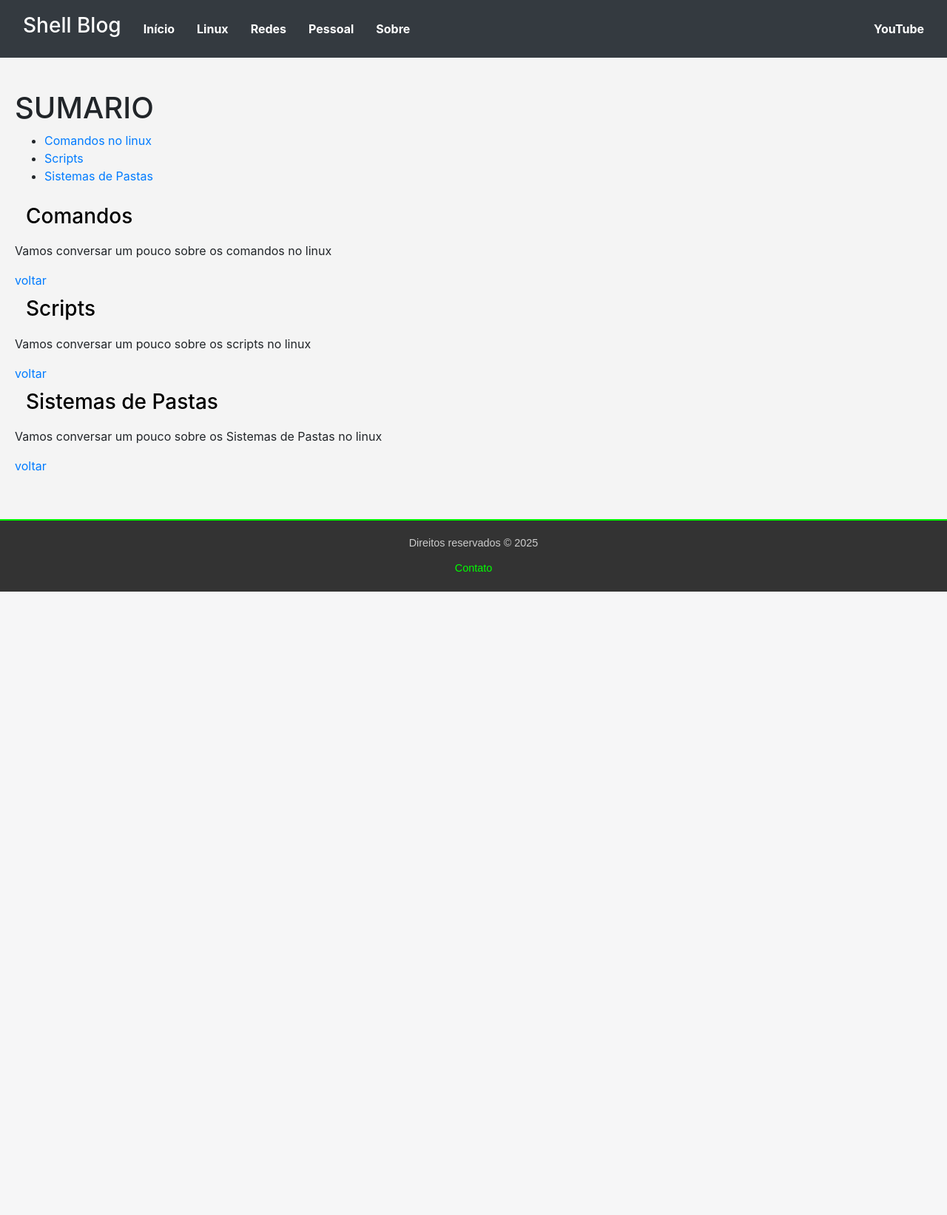
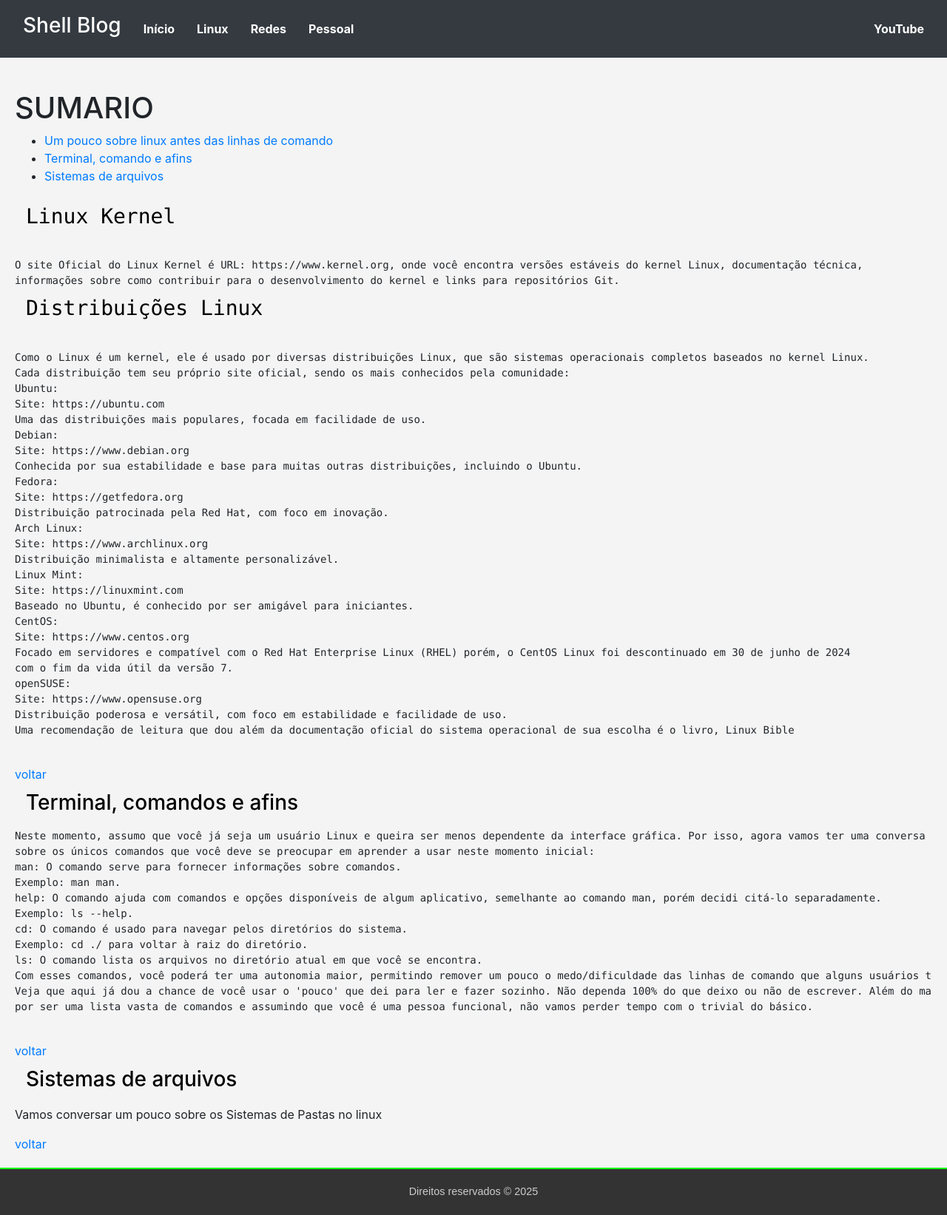
Before and after one commit to Ruandiasdesouza/shellBlog, a PHP site: page /linux.html in a window 1280 px wide. Shown: the whole page at 74% size. Before the commit the page ends 800 px from the top, so only its background shows below. Run offline with PHP 8.4, Linux system fonts and the light colour scheme.

Commit message:
novo conteúdo linux

```diff
--- a/linux.html
+++ b/linux.html
@@ -72,9 +72,6 @@
                 <li class="nav-item">
                     <a class="nav-link" href="pessoal.html">Pessoal</a>
                 </li>
-                <li class="nav-item">
-                    <a class="nav-link" href="sobre.html">Sobre</a>
-                </li>
             </ul>
             <ul class="navbar-nav">
                 <li class="nav-item">
@@ -91,25 +88,66 @@
 	<h1>SUMARIO</h1>
 	</section>
 	<ul>
-	   <li><a href="#comando">Comandos no linux</a></li>
-           <li><a href="#script">Scripts</a></li>
-           <li><a href="#sistemas_de_pastas">Sistemas de Pastas</a></li>
+	   <li><a href="#Linux_e_seu desenvolvimento">Um pouco sobre linux antes das linhas de comando</a></li>
+           <li><a href="#terminal">Terminal, comando e afins</a></li>
+           <li><a href="#sistemas_de_aquivos">Sistemas de arquivos</a></li>
         </ul>
 
-	<section id="comando">
-            <h3>Comandos</h3>
-            <p>Vamos conversar um pouco sobre os comandos no linux</p>
+	<section id="#Linux_e_seu desenvolvimento">
+        <pre>
+<h3>Linux Kernel</h3>
+O site Oficial do Linux Kernel é URL: https://www.kernel.org, onde você encontra versões estáveis do kernel Linux, documentação técnica,
+informações sobre como contribuir para o desenvolvimento do kernel e links para repositórios Git.
+<h3>Distribuições Linux</h3>
+Como o Linux é um kernel, ele é usado por diversas distribuições Linux, que são sistemas operacionais completos baseados no kernel Linux.
+Cada distribuição tem seu próprio site oficial, sendo os mais conhecidos pela comunidade:
+Ubuntu:
+Site: https://ubuntu.com
+Uma das distribuições mais populares, focada em facilidade de uso.
+Debian:
+Site: https://www.debian.org
+Conhecida por sua estabilidade e base para muitas outras distribuições, incluindo o Ubuntu.
+Fedora:
+Site: https://getfedora.org
+Distribuição patrocinada pela Red Hat, com foco em inovação.
+Arch Linux:
+Site: https://www.archlinux.org
+Distribuição minimalista e altamente personalizável.
+Linux Mint:
+Site: https://linuxmint.com
+Baseado no Ubuntu, é conhecido por ser amigável para iniciantes.
+CentOS:
+Site: https://www.centos.org
+Focado em servidores e compatível com o Red Hat Enterprise Linux (RHEL) porém, o CentOS Linux foi descontinuado em 30 de junho de 2024
+com o fim da vida útil da versão 7.
+openSUSE:
+Site: https://www.opensuse.org
+Distribuição poderosa e versátil, com foco em estabilidade e facilidade de uso.
+Uma recomendação de leitura que dou além da documentação oficial do sistema operacional de sua escolha é o livro, Linux Bible
+           </pre>
+           <a href="#inicio">voltar</a>
+
+	<section id="terminal">
+            <h3>Terminal, comandos e afins</h3>
+            <pre>
+Neste momento, assumo que você já seja um usuário Linux e queira ser menos dependente da interface gráfica. Por isso, agora vamos ter uma conversa
+sobre os únicos comandos que você deve se preocupar em aprender a usar neste momento inicial:
+man: O comando serve para fornecer informações sobre comandos.
+Exemplo: man man.
+help: O comando ajuda com comandos e opções disponíveis de algum aplicativo, semelhante ao comando man, porém decidi citá-lo separadamente.
+Exemplo: ls --help.
+cd: O comando é usado para navegar pelos diretórios do sistema.
+Exemplo: cd ./ para voltar à raiz do diretório.
+ls: O comando lista os arquivos no diretório atual em que você se encontra.
+Com esses comandos, você poderá ter uma autonomia maior, permitindo remover um pouco o medo/dificuldade das linhas de comando que alguns usuários têm.
+Veja que aqui já dou a chance de você usar o 'pouco' que dei para ler e fazer sozinho. Não dependa 100% do que deixo ou não de escrever. Além do mais
+por ser uma lista vasta de comandos e assumindo que você é uma pessoa funcional, não vamos perder tempo com o trivial do básico.
+            </pre>
  	    <a href="#inicio">voltar</a>
        </section>
 
-	<section id="script">
-            <h3>Scripts</h3>
-            <p>Vamos conversar um pouco sobre os scripts no linux</p>
- 	    <a href="#inicio">voltar</a>
-       </section>
-
-	<section id="sistemas_de_pastas">
-            <h3>Sistemas de Pastas</h3>
+	<section id="sistemas_de_arquivos">
+            <h3>Sistemas de arquivos</h3>
             <p>Vamos conversar um pouco sobre os Sistemas de Pastas no linux</p>
  	    <a href="#inicio">voltar</a>
        </section>
@@ -119,9 +157,6 @@
     <footer class="footer">
         <div class="footer-content">
             <p>Direitos reservados &copy; 2025</p>
-            <div class="footer-links">
-                <a href="#">Contato</a>
-            </div>
         </div>
     </footer>
 </body>
```
Also changed, not shown: index.html (+79 -12 lines), pessoal.html (+0 -8 lines), redes.html (+0 -8 lines), sobre.html (deleted, +0 -110 lines), styles.css (+0 -119 lines).
